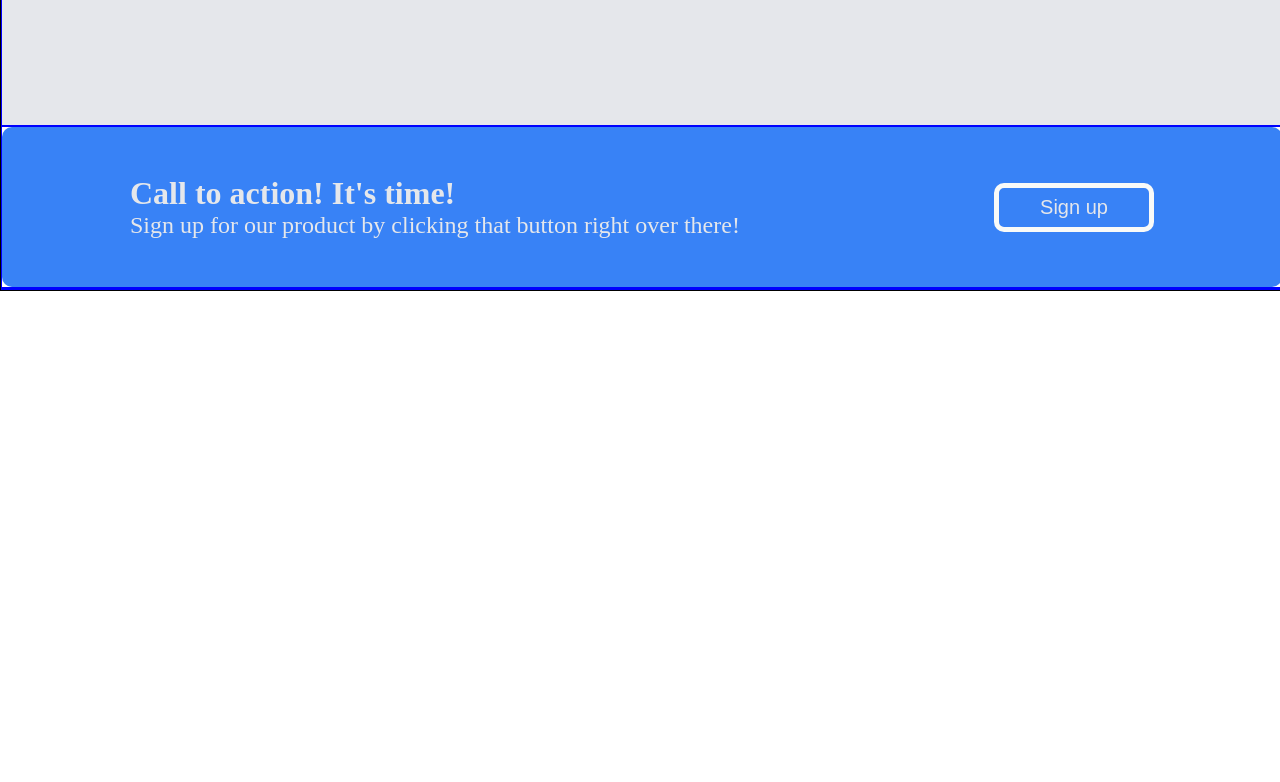
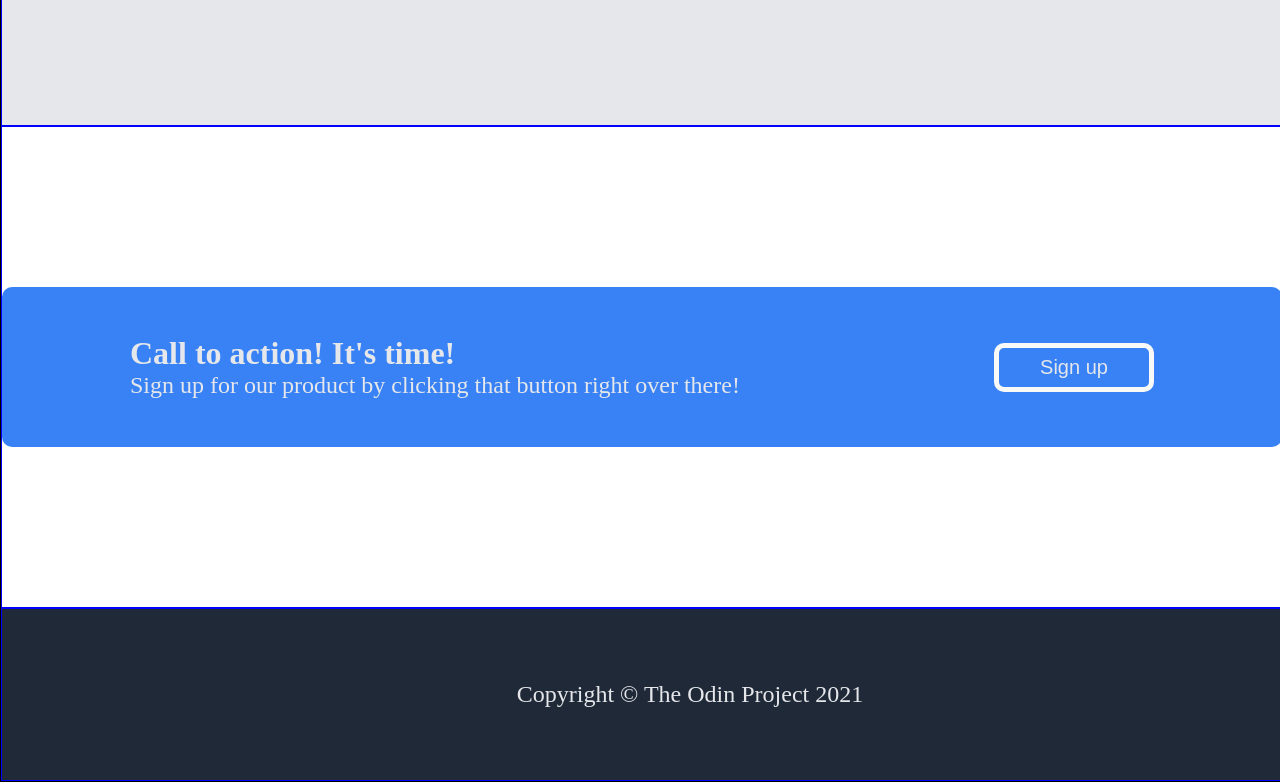
Before and after one commit to Good-Day-2-U/first-landing-page-attempt-2, a plain HTML site: page index.html in a window 1280 px wide. Shown: the part 1318-2100 px from the top of the page. Before the commit the page ends 1609 px from the top, so only its background shows below. Drawn offline with Linux system fonts and the light colour scheme.

Commit message:
Styled the footer Added margin to cta box Finished first full draft of the project, was fun!

```diff
--- a/index.html
+++ b/index.html
@@ -88,7 +88,7 @@
 
     <div class="footer-body mb">
 
-
+      <p>Copyright &copy; The Odin Project 2021</p>
 
     </div>
 
--- a/style.css
+++ b/style.css
@@ -197,6 +197,8 @@ a {
   flex: .25;
   display: flex;
   justify-content: center;
+  padding-top: 10rem;
+  padding-bottom: 10rem;
 }
 
 .cta-box {
@@ -241,4 +243,11 @@ a {
 
 .footer-body {
   flex: .05;
+  display: flex;
+  justify-content: center;
+  align-items: center;
+  background-color: #1F2937;
+  padding: 3rem;
+  color: #e5e7eb;
+  font-size: 24px;
 }
```
